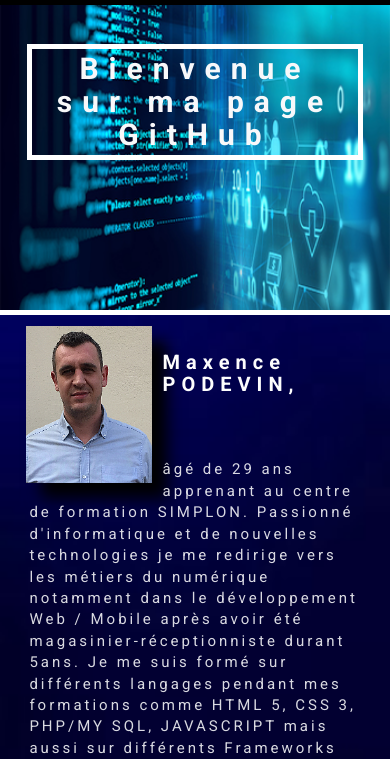
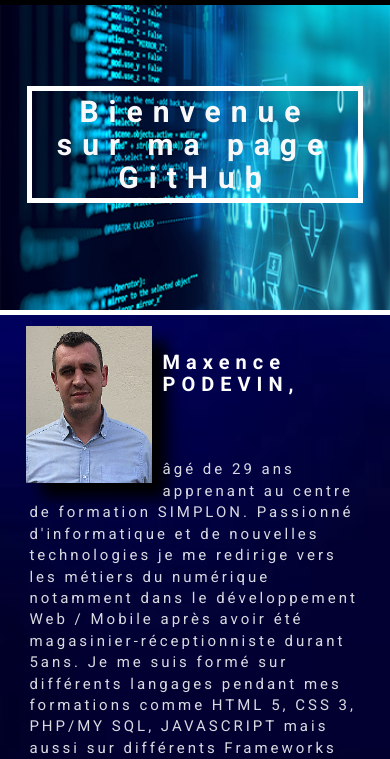
Before and after one commit to Max62200/page, a plain HTML site: page index.html in a window 390 px wide. Shown: the part 85-844 px from the top of the page. Drawn offline with nearby package versions, Linux system fonts and the light colour scheme.

Commit message:
Update style.css

```diff
--- a/css/style.css
+++ b/css/style.css
@@ -316,7 +316,7 @@ body::-webkit-scrollbar {
             margin: 7%;
             letter-spacing: 10px;
             position: absolute;
-            top: 12%;
+            top: 17%;
 
         }
 
```
